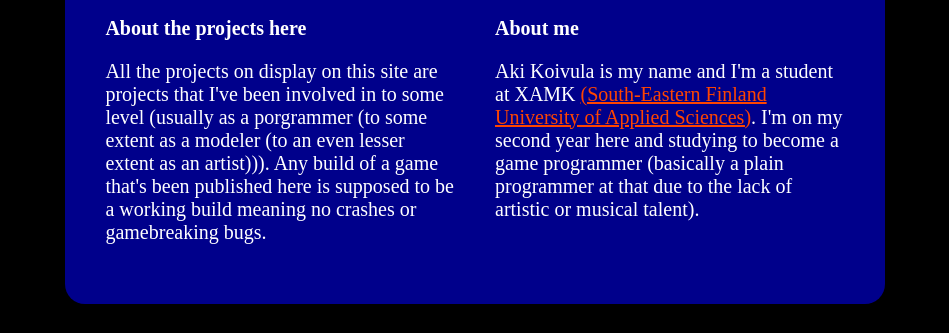
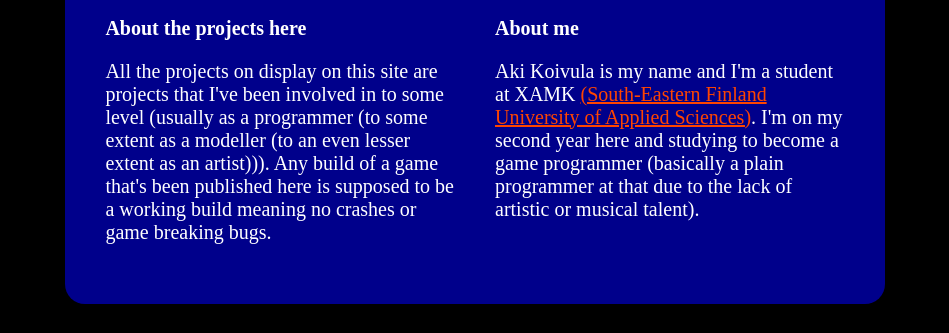
Before and after one commit to Thaelleth/Thaelleth.github.io, a Jekyll site: the page built from index.html, in a window 1280 px wide. Shown: the part 610-943 px from the top of the page, without its empty margins (165-1114 px from the left). Built offline with Jekyll 4.4.1, drawn with Linux system fonts in a browser that asks for light colours.

Commit message:
Corrected some typos

```diff
--- a/Projects_Overview.html
+++ b/Projects_Overview.html
@@ -30,7 +30,7 @@ layout: default
         </div>
         <div class="column">
             <h3> <a class="embedded_link" href="Project_X.html"> Project X</a> </h3>
-            <p> A duo project (again) started at the beginning of our second year of studies and the one that I'm currently working on. It's going to be a FPS game where the player can switch between two planes of existence/two different timeline/past and present. We haven't yet chosen which idea fits the game best. Currently the core gameplay mechanics are mostly done (although somewhat broken here and there thanks to animations and custom models) and the level is coming along well if fairly slowly (lack of experience with modeling). We've just finished couple of enemy models and are repairing the original code.
+            <p> A duo project (again) started at the beginning of our second year of studies and the one that I'm currently working on. It's going to be a FPS game where the player can switch between two planes of existence/two different timeline/past and present. We haven't yet chosen which idea fits the game best. Currently the core gameplay mechanics are mostly done (although somewhat broken here and there thanks to animations and custom models) and the level is coming along well if fairly slowly (lack of experience with modeling). We've just finished couple of enemy models and are implementing animations and repairing the original code.
             </p>
         </div>
     </div>
--- a/index.html
+++ b/index.html
@@ -12,7 +12,7 @@ layout: default
     <div class="dual_column">
         <div class="column">
             <h2> About the projects here </h2>
-            <p> All the projects on display on this site are projects that I've been involved in to some level (usually as a porgrammer (to some extent as a modeler (to an even lesser extent as an artist))). Any build of a game that's been published here is supposed to be a working build meaning no crashes or gamebreaking bugs. </p>
+            <p> All the projects on display on this site are projects that I've been involved in to some level (usually as a programmer (to some extent as a modeller (to an even lesser extent as an artist))). Any build of a game that's been published here is supposed to be a working build meaning no crashes or game breaking bugs. </p>
         </div>
         <div class="column">
             <h2> About me </h2>
```
